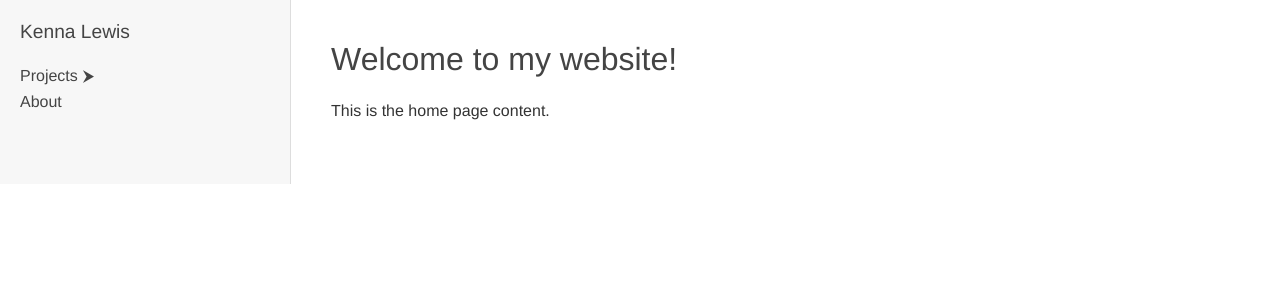
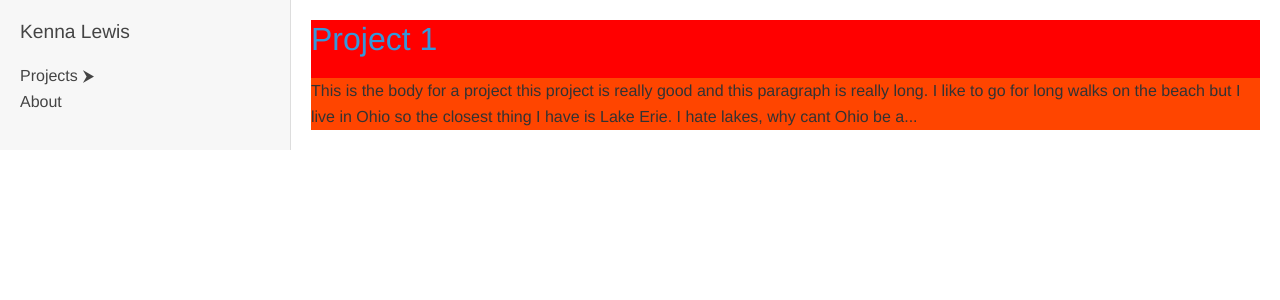
Before and after one commit to kennalewi/kennalewi.github.io, a Jekyll site: the page built from my-website/index.md, in a window 1280 px wide. Shown: the top 300 px of the page. Built offline with Jekyll 4.4.1, drawn with Linux system fonts in a browser that asks for light colours.

Commit message:
going to bed mimimimimimi

```diff
--- /dev/null
+++ b/my-website/_includes/projectcard.html
@@ -0,0 +1,7 @@
+<!-- _includes/projectcard.html -->
+<article class="card">
+  <h2><a href="{{ include.project.url }}">{{ include.project.title }}</a></h2>
+  <div class="card-content">
+    {{ include.project.content | truncatewords: 50 }}
+  </div>
+</article>
--- a/my-website/_layouts/project.html
+++ b/my-website/_layouts/project.html
@@ -5,6 +5,7 @@
 <article class="project">
   <h1>{{ page.title }}</h1>
   <div class="project-content">
+    <p>THIS IS A PROJECT</p>
     {{ content }}
   </div>
 </article>
--- a/my-website/assets/css/styles.css
+++ b/my-website/assets/css/styles.css
@@ -36,15 +36,19 @@
 
 /* Style the header link */
 header h1 a {
-    text-decoration: none; /* Remove underline */
-    color: inherit; /* Inherit the color of the header */
-    font-weight: inherit; /* Inherit the font weight of the header */
-  }
+    text-decoration: none;
+    /* Remove underline */
+    color: inherit;
+    /* Inherit the color of the header */
+    font-weight: inherit;
+    /* Inherit the font weight of the header */
+}
 
-  /* Optional: Add any additional styles to make it look better */
-  header h1 a:hover {
-    text-decoration: underline; /* Add underline on hover, if desired */
-  }
+/* Optional: Add any additional styles to make it look better */
+header h1 a:hover {
+    text-decoration: underline;
+    /* Add underline on hover, if desired */
+}
 
 /* Navigation */
 nav ul {
@@ -149,17 +153,19 @@
 }
 
 /* Optional: Add an indicator for items with children */
-.nav-item.has-children > a::after {
+.nav-item.has-children>a::after {
     content: "⮞";
     display: inline-block;
-    margin-left: 5px; /* Adjust spacing as needed */
+    margin-left: 5px;
+    /* Adjust spacing as needed */
     transform: ;
     transform: rotate(0deg);
     transition: transform 0.3s;
 }
 
-.nav-item.has-children.active > a::after {
-    transform: rotate(.25turn); /* Flip the arrow */
+.nav-item.has-children.active>a::after {
+    transform: rotate(.25turn);
+    /* Flip the arrow */
 }
 
 /* Blockquotes */
@@ -193,3 +199,21 @@
     text-align: center;
     font-size: 0.9em;
 }
+
+/* Card */
+.card {
+    background-color: red;
+}
+
+.card-content {
+    background-color: orangered;
+}
+
+/* Project */
+.project {
+    background-color: blue;
+}
+
+.project-content {
+    background-color: blueviolet;
+}
--- a/my-website/index.md
+++ b/my-website/index.md
@@ -3,7 +3,12 @@
 title: Home
 ---
 
-<div class="right-column">
-  <h2>Welcome to my website!</h2>
-  <p>This is the home page content.</p>
+<div class="cards">
+  {% for project in site.pages %}
+    {% if project.layout == "project" %}
+      <div class="card">
+        {% include projectcard.html project=project %}
+      </div>
+    {% endif %}
+  {% endfor %}
 </div>
--- a/my-website/projects/project1.markdown
+++ b/my-website/projects/project1.markdown
@@ -1,7 +1,6 @@
 ---
 layout: project
 title: "Project 1"
-description: "Description of Project 1"
 ---
 
-Content for Project 1.
+This is the body for a project this project is really good and this paragraph is really long. I like to go for long walks on the beach but I live in Ohio so the closest thing I have is Lake Erie. I hate lakes, why cant Ohio be a coastal state.
```
Also changed, not shown: my-website/index.html (deleted, +0 -15 lines).
